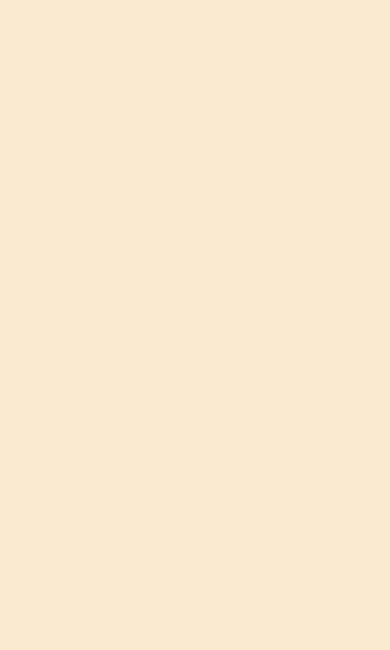
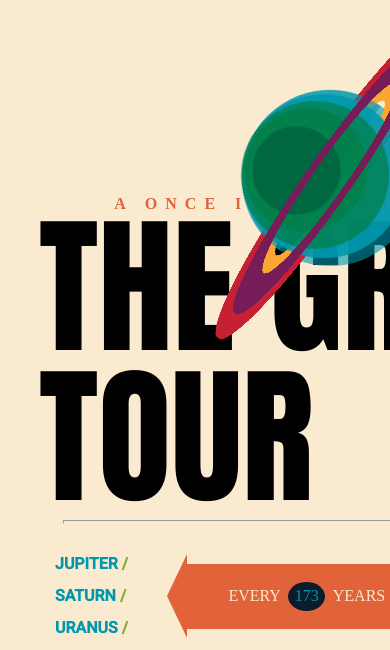
Before and after one commit to alanpcurrie/the-grand-tour, a Vue app: page / in a window 390 px wide. Shown: the part 194-844 px from the top of the page. Built offline with nearby package versions, Linux system fonts and the light colour scheme.

Commit message:
:sparkles: added breakpoints

```diff
--- a/src/App.vue
+++ b/src/App.vue
@@ -28,9 +28,7 @@ export default {
    #app {
      display: grid;
      max-width: 80vw;
-     max-height: 75vw;
      margin: 0 auto;
-     height: 100vh;
      background-color: var(--color-solar-sand);
    }
 
--- a/src/assets/styles/global.scss
+++ b/src/assets/styles/global.scss
@@ -1,4 +1,4 @@
-
 @import "./utils/reset.scss";
+@import "./utils/responsive.scss";
 @import "./utils/type.scss";
 @import "./utils/colors.scss";
--- a/src/assets/styles/utils/colors.scss
+++ b/src/assets/styles/utils/colors.scss
@@ -1,12 +1,20 @@
 :root {
     --color-black: #16151b;
     --color-vader-black: #0c1c2c;
+
+    --color-jedi-white: #fff;
+
     --color-solar-sand: #faead0;
+
     --color-predator-blood-green: #89b941;
     --color-yoda-green: #81ae39;
+    --color-martian-green: #007f46;
+    --color-xenomorph-green: #006740;
+
     --color-jedi-blue: #b0cbc2;
     --color-turquoise: #00989a;
     --color-dune-blue: #0198ad;
+
     --color-space-suit-orange: #e26239;
     --color-mars-red: #ec1f26;
   }
--- /dev/null
+++ b/src/assets/styles/utils/responsive.scss
@@ -0,0 +1,40 @@
+// Small tablets and large smartphones (landscape view)
+$screen-sm-min: 576px;
+
+// Small tablets (portrait view)
+$screen-md-min: 768px;
+
+// Tablets and small desktops
+$screen-lg-min: 992px;
+
+// Large tablets and desktops
+$screen-xl-min: 1200px;
+
+
+// Small devices
+@mixin sm {
+    @media (min-width: #{$screen-sm-min}) {
+        @content;
+    }
+ }
+
+ // Medium devices
+ @mixin md {
+    @media (min-width: #{$screen-md-min}) {
+        @content;
+    }
+ }
+
+ // Large devices
+ @mixin lg {
+    @media (min-width: #{$screen-lg-min}) {
+        @content;
+    }
+ }
+
+ // Extra large devices
+ @mixin xl {
+    @media (min-width: #{$screen-xl-min}) {
+        @content;
+    }
+ }
--- a/src/components/atoms/Planet.vue
+++ b/src/components/atoms/Planetoid.vue
@@ -6,7 +6,7 @@
 
 <script>
 export default {
-  name: "Planet",
+  name: "Planetoid",
   props: {
     size: String,
     color: String,
@@ -26,7 +26,7 @@ export default {
   height: 360px;
   border-radius: 50%;
   z-index: 2;
-  background: var(--color-space-suit-orange);
+  background: var(--color-xenomorph-green);
 }
 
 </style>
--- a/src/components/atoms/Saturn.vue
+++ b/src/components/atoms/Saturn.vue
@@ -1,7 +1,10 @@
 <template>
  <div class="saturn__wrapper">
     <div class="saturn">
-       <Planet ></Planet>
+        <div class="planet__eclipse--one"></div>
+        <div class="planet__eclipse--two"></div>
+        <div class="planet__eclipse--three"></div>
+        <div class="planet__eclipse--four"></div>
         <div class="planet planet__bottom planet--bg"></div>
         <div class="saturn__rings"></div>
         <div class="planet planet__top planet--bg"></div>
@@ -10,35 +13,39 @@
 </template>
 
 <script>
-import Planet from "@/components/atoms/Planet";
+import Planetoid from "@/components/atoms/Planetoid";
 
 export default {
   name: "Saturn",
-    components: {
-      Planet
+  components: {
+    Planetoid
   },
   props: {
     size: String,
     color: String,
     opacity: String,
     tail: String
-  },
+  }
 };
 </script>
 
 
 <style lang="scss" scoped>
+//  multiplication factors for converting saturn element sizes
+// 2.2222
+//  1.636366364
 .saturn {
   position: relative;
   margin: 0 auto;
-  width: 1600px;
-  height: 1600px;
+  width: 100vw;
+  height: 100vw;
   transform: rotateZ(-55deg);
 
   &__wrapper {
     position: relative;
     overflow: hidden;
-    bottom: -188px;
+    bottom: -21vh;
+    right: 7vw;
   }
 
   &__rings {
@@ -56,32 +63,98 @@ export default {
       rgba(198, 33, 50, 1) 60%,
       rgba(198, 33, 50, 1) 71%,
       rgba(198, 33, 50, 0) 71%,
-      rgba(77, 72, 76, 0) 72%,
       rgba(198, 33, 50, 0) 100%
     );
-    transform: rotateX(80deg);
+    transform: rotateX(82deg);
+  }
+  &::before {
+    content: "";
+    z-index: 5;
+    position: absolute;
+    width: 100%;
+    height: 100%;
+    background: radial-gradient(
+      ellipse at center,
+      rgba(24, 19, 25, 0) 0%,
+      rgba(53, 52, 51, 0) 34%,
+      rgba(53, 52, 51, 0) 34%,
+      rgba(53, 52, 51, 0) 42%,
+      rgba(118, 28, 89, 1) 42%,
+      rgba(118, 28, 89, 1) 60%,
+      rgba(53, 52, 51, 0) 60%,
+      rgba(53, 52, 51, 0) 71%,
+      rgba(198, 33, 50, 0) 71%,
+      rgba(198, 33, 50, 0) 100%
+    );
+    transform: rotateX(82deg);
   }
 }
 
 .planet {
   position: absolute;
-  top: 440px;
-  left: 440px;
-  width: 720px;
-  height: 720px;
+  top: 27.5vw;
+  left: 27.5vw;
+  width: 45vw;
+  height: 45vw;
   border-radius: 50%;
-  background: var(--color-dune-blue);
+  background: rgba(#0198ad, 0.6);
 
   &__top {
-    clip: rect(0px, 720px, 360px, 0px);
+    clip: rect(0px, 45vw, 22.5vw, 0px);
   }
 
-  &__bottom {
-    clip: rect(360px, 720px, 720px, 0px);
+  /* &__bottom {
+    clip: rect(11.25vw, 22.5vw, 22.5vw, 0px);
+  } */
+
+  &--bg {
+    background: rgba(#0198ad, 0.6);
   }
 
-  &--bg {
-    background: var(--color-dune-blue);
+  &__eclipse {
+    &--one {
+      position: absolute;
+      top: 30.5vw;
+      left: 35.5vw;
+      width: 22.5vw;
+      height: 22.5vw;
+      border-radius: 50%;
+      z-index: 4;
+      background: rgba(#006740, 0.9);
+    }
+
+    &--two {
+      position: absolute;
+      top: 28.3vw;
+      left: 32vw;
+      height: 31vw;
+      width: 32vw;
+      border-radius: 50%;
+      z-index: 3;
+      background: rgba(#007f46, 0.8);
+    }
+
+    &--three {
+      position: absolute;
+      top: 27.5vw;
+      left: 29.5vw;
+      width: 38vw;
+      height: 38vw;
+      border-radius: 50%;
+      z-index: 2;
+      background: rgba(#007f46, 0.72);
+    }
+
+    &--four {
+      position: absolute;
+      top: 27.5vw;
+      left: 28.5vw;
+      width: 42vw;
+      height: 42vw;
+      border-radius: 50%;
+      z-index: 1;
+      background: rgba(#0198ad, 0.9);
+    }
   }
 }
 </style>
--- a/src/components/molecules/TitleText.vue
+++ b/src/components/molecules/TitleText.vue
@@ -30,8 +30,9 @@ export default {
 </script>
 
 <style scoped lang="scss">
+@import "@/assets/styles/global.scss";
 .footer {
-  grid-template-areas: footer;
+  grid-template-areas: "footer";
 
   &__bottom {
     padding: 1rem;
@@ -39,6 +40,10 @@ export default {
     grid-template-rows: 1fr;
     grid-template-columns: repeat(3, 1fr);
     grid-gap: calc(5px + 0.1vw);
+
+    @include md {
+      grid-template-areas: "footer footer footer";
+    }
   }
 }
 
```
